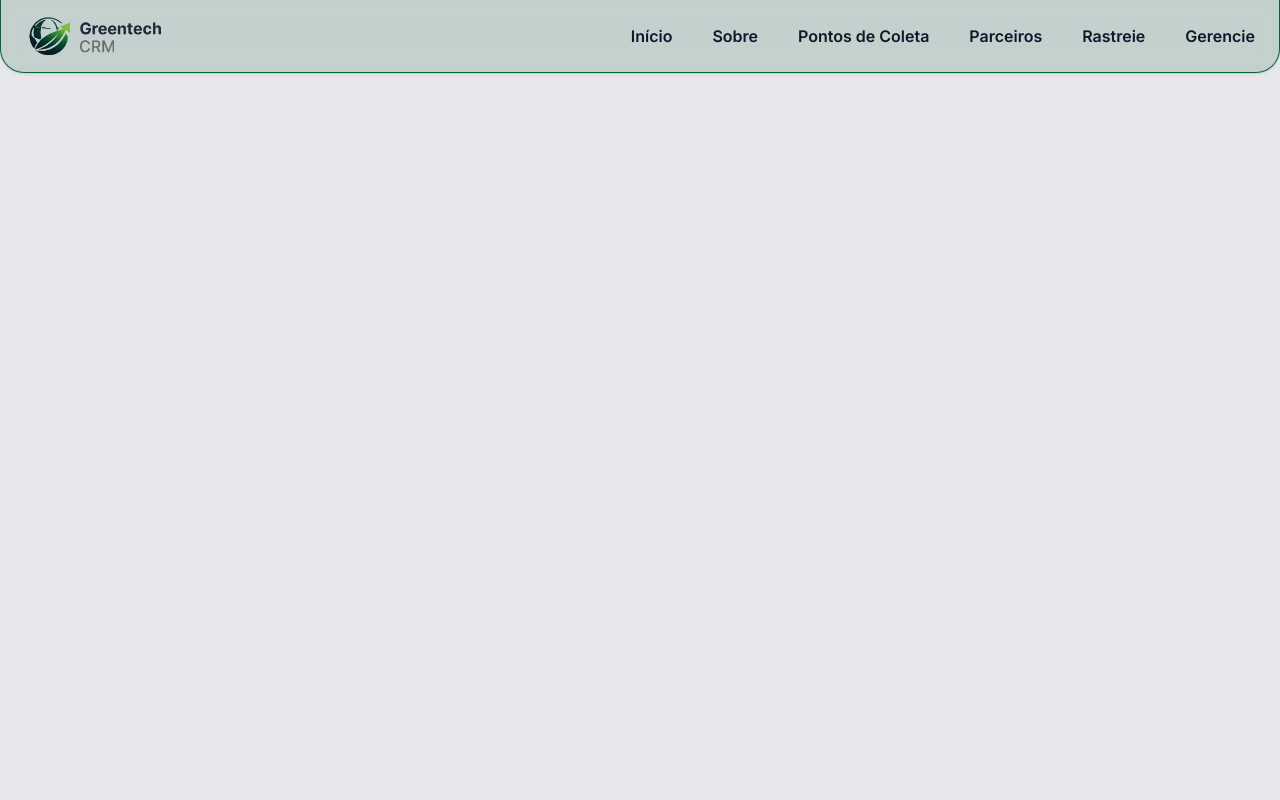
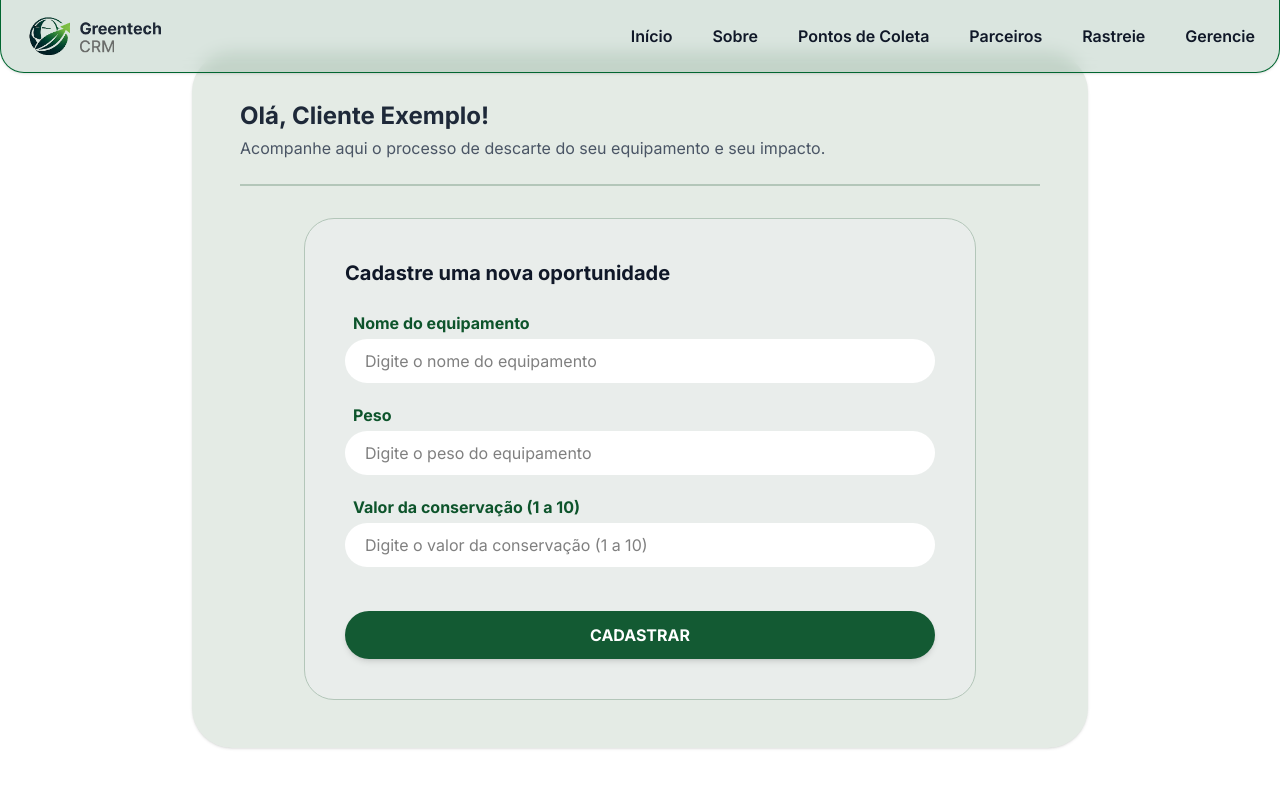
Before and after one commit to ON-ToMany/Sistema-de-CRM-Front, a React (Vite) app: page /oportunidadeCadastro in a window 1280 px wide. Shown: the top 800 px of the page. Built offline with nearby package versions, Linux system fonts and the light colour scheme.

Commit message:
fix login e oportunidade tipagem e token e authcontext

```diff
--- a/src/App.tsx
+++ b/src/App.tsx
@@ -12,11 +12,12 @@ import CadastrarUsuario from "./pages/cadastrar/CadastrarUsuario";
 import CardOportunidade from "./components/oportunidade/CardOportunidade";
 import { ToastContainer } from 'react-toastify';
 
+
 function App() {
   return (
 
     <AuthProvider>
-       <ToastContainer/>
+      <ToastContainer />
       <BrowserRouter>
 
         <Navbar />
@@ -27,10 +28,11 @@ function App() {
             <Route path="/inicio" element={<Home />} />
             <Route path="/Parceria" element={<Parceria />} />
             <Route path="/Sobre" element={<Quemsomos />} />
-              <Route path="/Login" element={<LoginUsuario />}/>
-              <Route path="/cadatrar" element={<CadastrarUsuario/>}  />
-              <Route path="/" element={<CardOportunidade/>} />
+            <Route path="/Login" element={<LoginUsuario />} />
+            <Route path="/cadastrar" element={<CadastrarUsuario />} />
+            <Route path="/oportunidadeCadastro" element={<CardOportunidade />} />
             <Route path="/gerenciar-empresa" element={<GerenciarEmpresa />} />
+
           </Routes>
         </div>
 
--- a/src/components/oportunidade/CardOportunidade.tsx
+++ b/src/components/oportunidade/CardOportunidade.tsx
@@ -1,4 +1,4 @@
-import React, { useContext, useState, type ChangeEvent, type FormEvent } from 'react'
+import { useContext, useState, type ChangeEvent, type SyntheticEvent } from 'react'
 import type { Oportunidade } from '../../models/Oportunidade'
 import { ClipLoader } from 'react-spinners'
 import { cadastrar } from '../../services/Service'
@@ -8,20 +8,22 @@ import { ToastAlerta } from '../../utils/ToastAlerta'
 export default function CardOportunidade() {
   const [isloading, setIsloading] = useState<boolean>(false)
   const [oportunidade, setOportunidade] = useState<Oportunidade>({} as Oportunidade)
-  const { usuario, handleLogout } = useContext(AuthContext)
+  const { handleLogout } = useContext(AuthContext)
 
   const atualizarEstado = (e: ChangeEvent<HTMLInputElement>) => {
     setOportunidade({ ...oportunidade, [e.target.name]: e.target.value })
   }
 
-  async function cadastrarOportunidade(e: FormEvent<HTMLFormElement>) {
+  async function cadastrarOportunidade(e: SyntheticEvent<HTMLFormElement>) {
     e.preventDefault()
-
+    const gettoken = localStorage.getItem("usuario")
 
     try {
       setIsloading(true)
       await cadastrar("oportunidades/cadastrar", oportunidade, setOportunidade, {
-        headers: usuario.token
+        headers: {
+          Authorization: `Bearer ${gettoken}`
+        }
       })
       ToastAlerta("Oportunidade cadastrada com sucesso!", "success")
     } catch (error: any) {
@@ -37,17 +39,12 @@ export default function CardOportunidade() {
   }
 
   return (
-
     <div className='flex justify-center items-center w-full min-h-screen bg-white p-4'>
-
-
       <div className='bg-[#E4EBE5] w-full max-w-4xl rounded-[40px] p-8 md:p-12 shadow-sm'>
-
 
         <h1 className='text-2xl font-bold text-gray-800'>Olá, Cliente Exemplo!</h1>
         <p className='text-gray-600 mt-1 mb-6'>Acompanhe aqui o processo de descarte do seu equipamento e seu impacto.</p>
         <hr className='border-t-2 border-[#B3C6B9] mb-8' />
-
 
         <div className='bg-[#EFEFF180] rounded-[30px] p-8 md:p-10 border border-[#B3C6B9] w-full max-w-2xl mx-auto'>
 
@@ -60,6 +57,7 @@ export default function CardOportunidade() {
               <input
                 type="text"
                 name="equipamento"
+                placeholder='Digite o nome do equipamento'
                 value={oportunidade.equipamento || ''}
                 className='bg-white w-full h-11 rounded-full px-5 outline-none focus:ring-2 focus:ring-[#0D542B]'
                 onChange={atualizarEstado}
@@ -67,15 +65,16 @@ export default function CardOportunidade() {
               />
             </div>
 
-
             <div className="flex flex-col">
               <label htmlFor="peso" className='text-[#0D542B] font-bold mb-1 ml-2'>Peso</label>
               <input
-                type="text"
+                type="number"
+                step="any"
                 name="peso"
+                placeholder='Digite o peso do equipamento'
                 value={oportunidade.peso || ''}
                 className='bg-white w-full h-11 rounded-full px-5 outline-none focus:ring-2 focus:ring-[#0D542B]'
-                onChange={atualizarEstado}
+                onChange={(e) => setOportunidade({ ...oportunidade, peso: parseFloat(e.target.value) })}
                 required
               />
             </div>
@@ -83,15 +82,15 @@ export default function CardOportunidade() {
             <div className="flex flex-col">
               <label htmlFor="valorConservacao" className='text-[#0D542B] font-bold mb-1 ml-2'>Valor da conservação (1 a 10)</label>
               <input
-                type="text"
+                type="number"
                 name="valorConservacao"
+                placeholder='Digite o valor da conservação (1 a 10)'
                 value={oportunidade.valorConservacao || ''}
                 className='bg-white w-full h-11 rounded-full px-5 outline-none focus:ring-2 focus:ring-[#0D542B]'
-                onChange={atualizarEstado}
+                onChange={(e) => setOportunidade({ ...oportunidade, valorConservacao: parseInt(e.target.value) })}
                 required
               />
             </div>
-
 
             <button
               type="submit"
--- a/src/contexts/AuthContext.tsx
+++ b/src/contexts/AuthContext.tsx
@@ -1,10 +1,10 @@
-import { createContext, useRef, useState, type ReactNode, type Dispatch,type SetStateAction } from "react";
+import { createContext, useRef, useState, type ReactNode, type Dispatch, type SetStateAction } from "react";
 import type UsuarioLogin from "../models/UsuarioLogin";
 import { ToastAlerta } from "../utils/ToastAlerta";
 import { Login } from "../services/Service";
 
-  interface AuthContextProps {
-    usuario: UsuarioLogin
+interface AuthContextProps {
+  usuario: UsuarioLogin
   handleLogout(): void
   handleLogin(usuario: UsuarioLogin): Promise<void>
   isLoading: boolean
@@ -23,10 +23,10 @@ export function AuthProvider({ children }: AuthProviderProps) {
   const [usuario, setUsuario] = useState<UsuarioLogin>({
     id: 0,
     nome: "",
-    usuario: "",
+    email: "",
     senha: "",
     foto: "",
-    token: ""
+    access_token: ""
   });
 
   const [isLoading, setIsLoading] = useState<boolean>(false);
@@ -37,9 +37,10 @@ export function AuthProvider({ children }: AuthProviderProps) {
     setIsLoading(true);
     try {
 
-      await Login('/usuarios/logar', usuarioLogin, setUsuario);
+     const resposta =  await Login('/auth/login', usuarioLogin, setUsuario);
       ToastAlerta('Usuário autenticado com sucesso!', 'sucesso');
       isLogout.current = false;
+      localStorage.setItem('usuario',resposta.access_token)
 
     } catch (error) {
       console.log(error);
@@ -53,10 +54,10 @@ export function AuthProvider({ children }: AuthProviderProps) {
     setUsuario({
       id: 0,
       nome: "",
-      usuario: "",
+      email: "",
       senha: "",
       foto: "",
-      token: ""
+      access_token: ""
     })
   }
 
--- a/src/models/Usuario.ts
+++ b/src/models/Usuario.ts
@@ -4,7 +4,7 @@ export default interface Usuario {
     cpf:string;
     tipo:string;
     nome: string;
-    usuario: string;
+    email: string;
     senha: string;
     foto: string;
 }
--- a/src/models/UsuarioLogin.ts
+++ b/src/models/UsuarioLogin.ts
@@ -1,8 +1,8 @@
 export default interface UsuarioLogin {
     id: number;
     nome: string;
-    usuario: string;
+    email: string;
     senha: string;
     foto: string;
-    token: string;
+   access_token: string;
 }
--- a/src/pages/Login/Login.tsx
+++ b/src/pages/Login/Login.tsx
@@ -1,4 +1,4 @@
-  import {useContext, useEffect, useState, type ChangeEvent, type SyntheticEvent } from "react"
+import { useContext, useEffect, useState, type ChangeEvent, type SyntheticEvent } from "react"
 
 import type UsuarioLogin from "../../models/UsuarioLogin"
 import { AuthContext } from "../../contexts/AuthContext"
@@ -8,8 +8,8 @@
 
 export default function LoginUsuario() {
 
-  const[usuarioLogin,setUsuarioLogin]= useState<UsuarioLogin>({} as UsuarioLogin)
-  const[isloading,setIsloading]=useState<boolean>(false)
+  const [usuarioLogin, setUsuarioLogin] = useState<UsuarioLogin>({} as UsuarioLogin)
+  const [isloading, setIsloading] = useState<boolean>(false)
   const { usuario, handleLogin } = useContext(AuthContext);
 
   const atualizarEstado = (e: ChangeEvent<HTMLInputElement>) => {
@@ -21,7 +21,7 @@
 
 
   useEffect(() => {
-      if (usuario.token !== '') {
+    if (usuario.access_token !== '') {
       navigate("/");
     }
   }, [usuario, navigate]);
@@ -29,7 +29,7 @@
 
 
 
-  async function logar (e: SyntheticEvent<HTMLFormElement>){
+  async function logar(e: SyntheticEvent<HTMLFormElement>) {
     e.preventDefault();
     setIsloading(true);
     try {
@@ -37,11 +37,11 @@
       await handleLogin(usuarioLogin)
 
 
-  } catch (error:any) {
-    if(error)
+    } catch (error: any) {
+      if (error)
         console.error(error)
 
-  }finally{
+    } finally {
       setIsloading(false);
     }
 
@@ -61,14 +61,14 @@ return (
       >
 
         <div className="flex flex-col mb-4">
-          <label htmlFor="usuario" className="text-[#0D542B] font-bold mb-1 ml-2">Usuário</label>
+          <label htmlFor="email" className="text-[#0D542B] font-bold mb-1 ml-2">Usuário</label>
           <input
             type="text"
-            id="usuario"
-            name="usuario"
-            value={usuarioLogin.usuario}
+            id="email"
+            name="email"
+            value={usuarioLogin.email}
             className="w-full h-10 rounded-full px-4 outline-none focus:ring-2 focus:ring-[#0D542B] bg-white"
-             onChange={(e:ChangeEvent<HTMLInputElement>)=>atualizarEstado(e)}
+            onChange={(e: ChangeEvent<HTMLInputElement>) => atualizarEstado(e)}
           />
         </div>
 
@@ -81,7 +81,7 @@ return (
             name="senha"
             value={usuarioLogin.senha}
             className="w-full h-10 rounded-full px-4 outline-none focus:ring-2 focus:ring-[#0D542B] bg-white"
-            onChange={(e:ChangeEvent<HTMLInputElement>)=>atualizarEstado(e)}
+            onChange={(e: ChangeEvent<HTMLInputElement>) => atualizarEstado(e)}
           />
         </div>
 
--- a/src/pages/cadastrar/CadastrarUsuario.tsx
+++ b/src/pages/cadastrar/CadastrarUsuario.tsx
@@ -14,7 +14,7 @@ export default function CadastrarUsuario() {
     id: 0,
     nome: "",
     senha: "",
-    usuario: "",
+    email: "",
     foto: "",
     tipo: "",
     cpf: ""
@@ -120,7 +120,7 @@ export default function CadastrarUsuario() {
             type="email"
             name="usuario"
             className='w-full bg-white h-10 rounded-full px-4 outline-none focus:ring-2 focus:ring-[#0D542B]'
-            value={usuario.usuario}
+            value={usuario.email}
             onChange={atualizarEstado}
             required
           />
--- a/src/services/Service.ts
+++ b/src/services/Service.ts
@@ -7,9 +7,10 @@ const api = axios.create({
 
 
 
-export const Login= async(url:string,dados:object,setDados:Function)=>{
-    const resposta = await api.post(url,dados)
-    setDados(resposta.data)
+export const Login = async (url: string, dados: Object, setDados: Function) => {
+  const resposta = await api.post(url, dados);
+  setDados(resposta.data);
+  return resposta.data;
 }
 
 export const usuarioCadastrar = async(url:string,dados:object,setDados:Function)=>{
```
Also changed, not shown: src/models/Oportunidade.ts (+11 -6 lines), 1 other file (tests, documents, lock files or other folders). Lines whose indentation alone changed are shown as unchanged.
